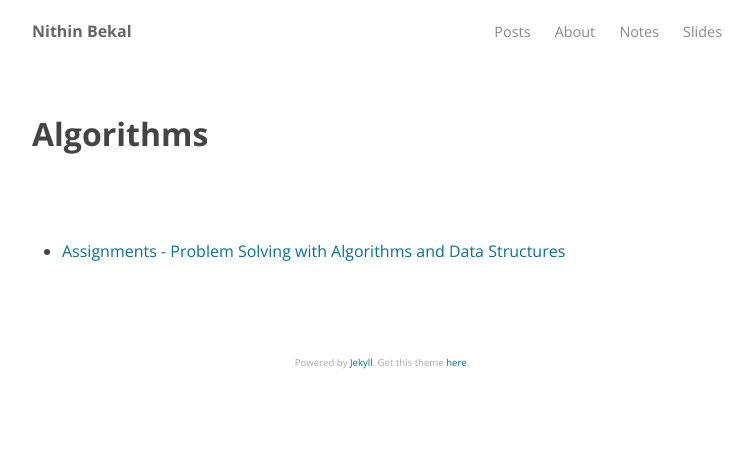
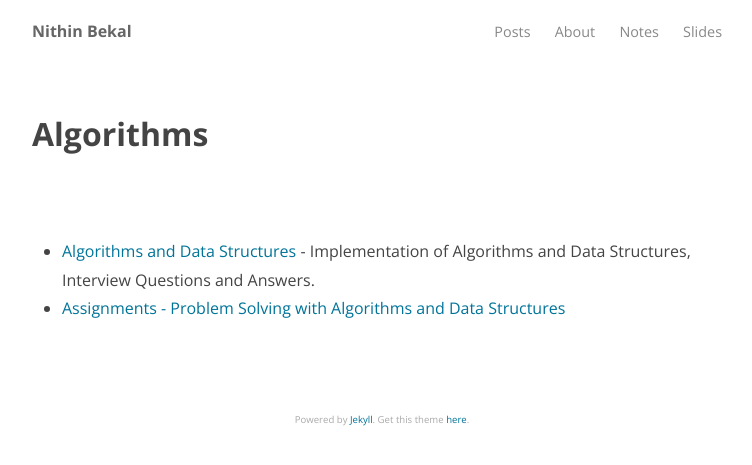
Before and after one commit to nithinbekal/nithinbekal.github.io, a Jekyll site: the page built from notes/algorithms.md, in a window 1280 px wide. Shown: the top 465 px of the page, without its empty margins (258-1010 px from the left). Built offline with Jekyll 4.4.1, drawn with Linux system fonts in a browser that asks for light colours.

Commit message:
Algorithms bookmark

```diff
--- a/notes/algorithms.md
+++ b/notes/algorithms.md
@@ -4,4 +4,6 @@ title: "Algorithms"
 date:  2015-04-18 19:14:33
 ---
 
-* [Assignments - Problem Solving with Algorithms and Data Structures](http://interactivepython.org/runestone/static/pythonds/index.html)
+- [Algorithms and Data Structures](https://github.com/sherxon/AlgoDS) -
+  Implementation of Algorithms and Data Structures, Interview Questions and Answers.
+- [Assignments - Problem Solving with Algorithms and Data Structures](http://interactivepython.org/runestone/static/pythonds/index.html)
```
